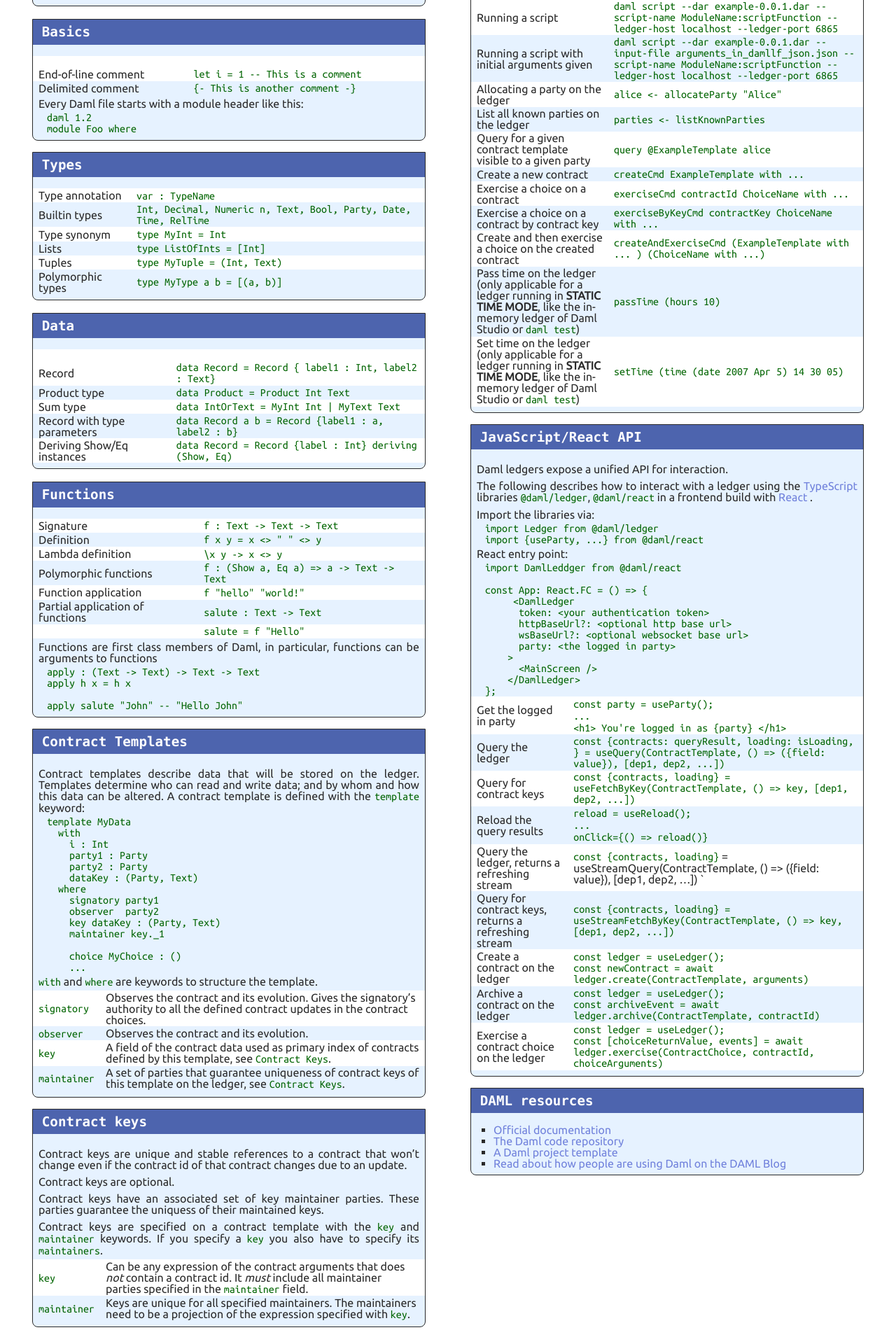
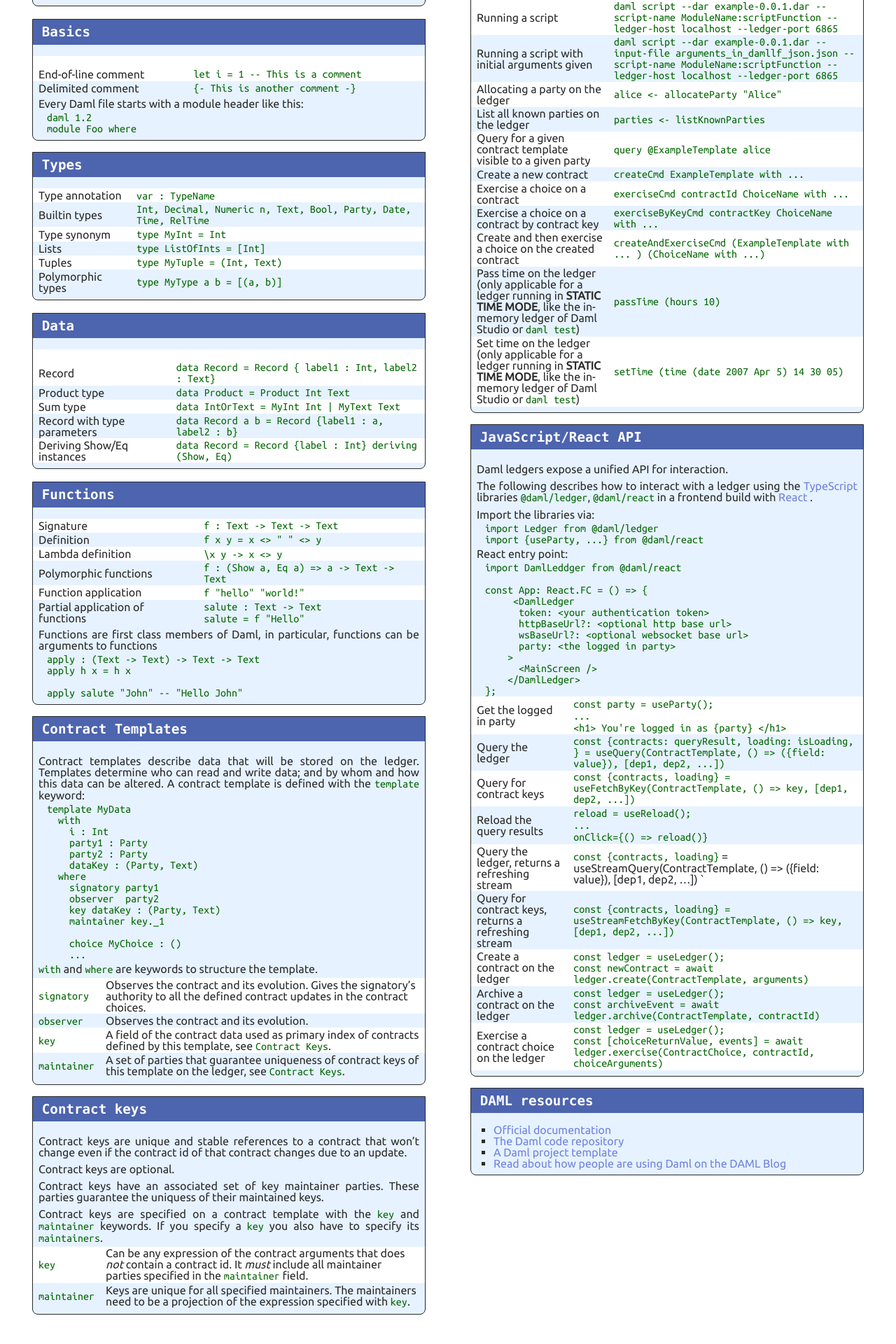
Before and after one commit to digital-asset/daml-cheat-sheet, a Jekyll site: the page built from index.html, in a window 1280 px wide. Shown: the part 1694-3614 px from the top of the page at 70% size. Built offline with Jekyll 4.4.1, drawn with Linux system fonts in a browser that asks for light colours.

````diff
--- a/_includes/en/Functions.md
+++ b/_includes/en/Functions.md
@@ -4,8 +4,7 @@
 | Lambda definition | `\x y -> x <> y` |
 | Polymorphic functions | `f : (Show a, Eq a) => a -> Text -> Text`|
 | Function application | `f "hello" "world!"` |
-| Partial application of functions | `salute : Text -> Text` |
-| | `salute = f "Hello"`|
+| Partial application of functions | `salute : Text -> Text`<br>`salute = f "Hello"`|
 
 Functions are first class members of Daml, in particular, functions can be arguments to functions
 ```
````
